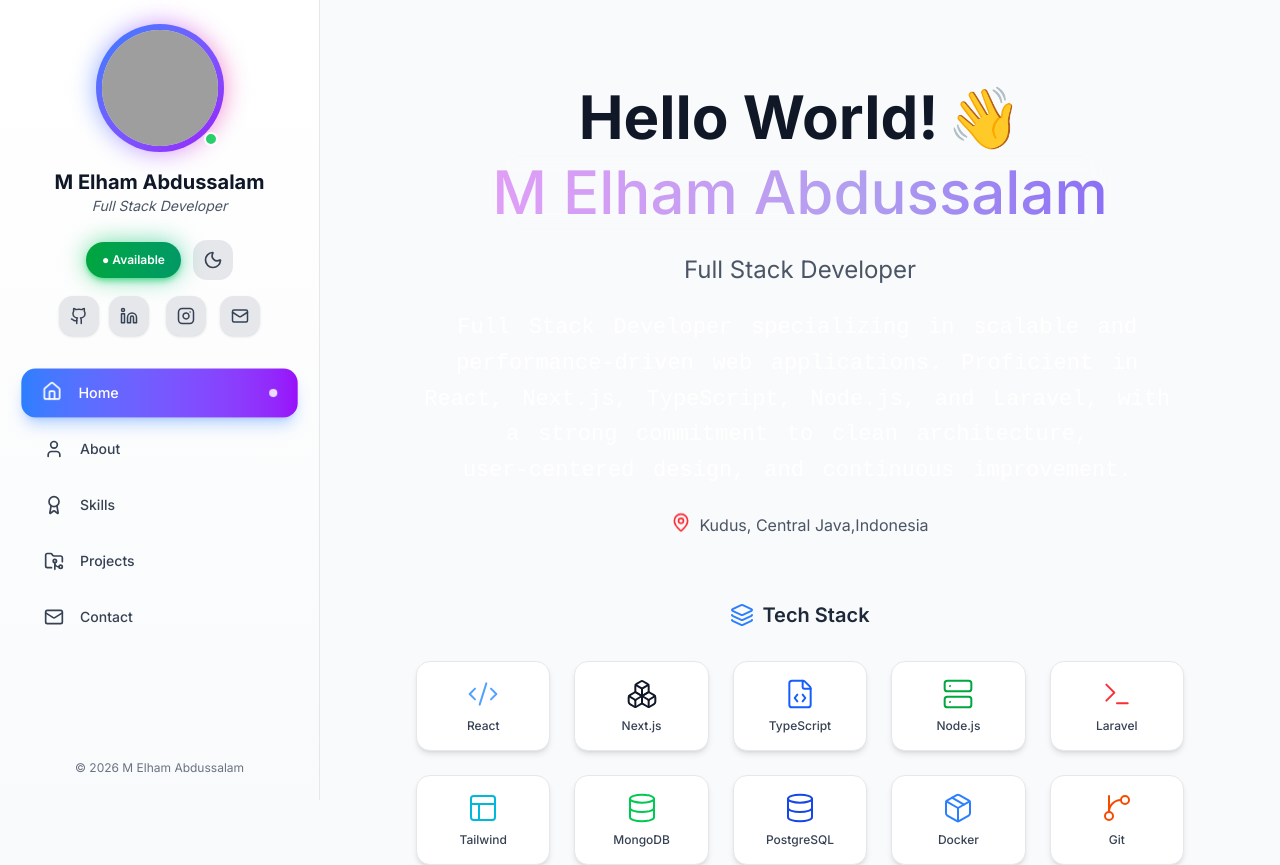
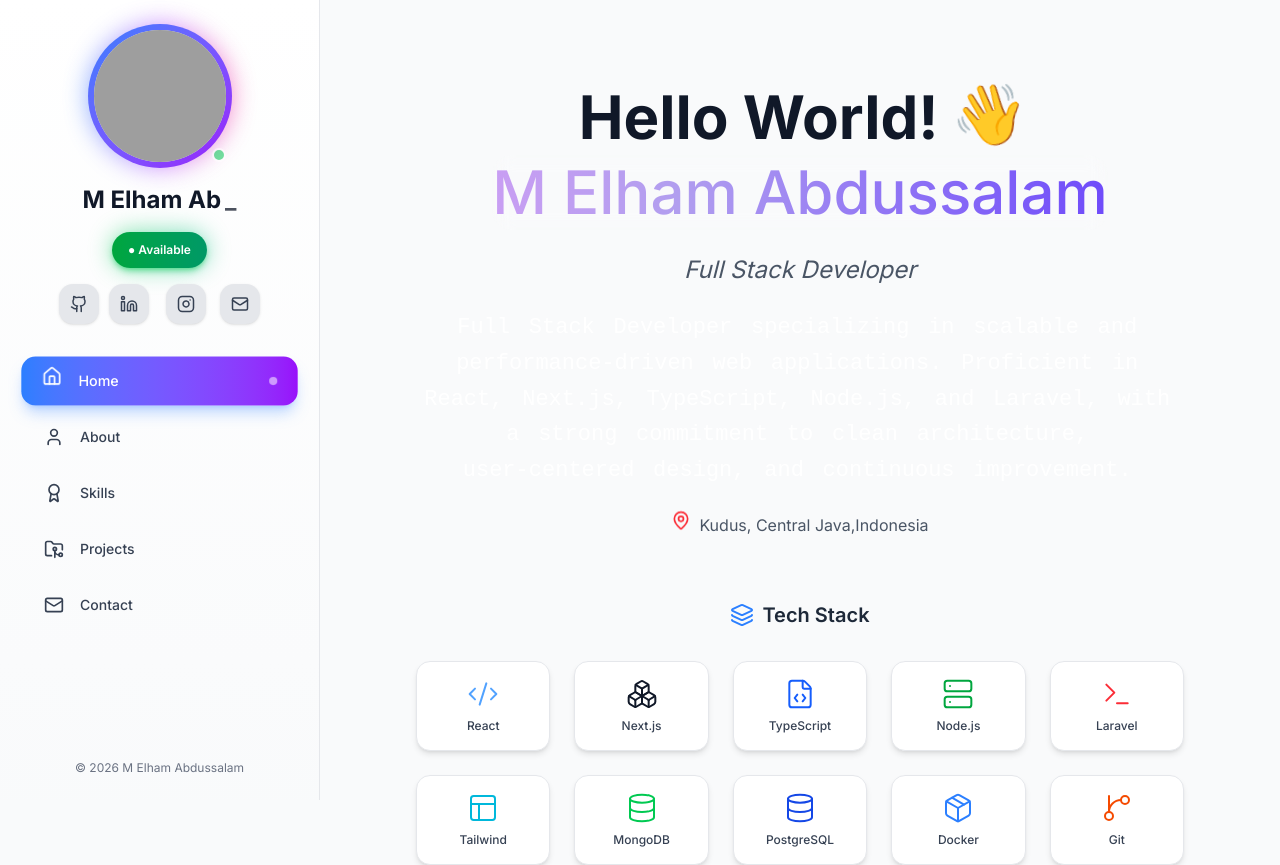
Before and after one commit to ElhamAbdussalam/portofolio_elhamabdussalam, a Next.js app: page / in a window 1280 px wide. Shown: the top 865 px of the page. Built offline with nearby package versions, Linux system fonts and the light colour scheme; grey boxes are pictures that could not be loaded.

Commit message:
app/page.tsx

```diff
--- a/src/app/page.tsx
+++ b/src/app/page.tsx
@@ -4,6 +4,10 @@
 import { useState, useEffect } from "react";
 import Sidebar from "@/components/Sidebar";
 import Home from "@/components/Home";
+import About from "@/components/About";
+import Skills from "@/components/Skills";
+import Projects from "@/components/Projects";
+import Contact from "@/components/Contact";
 
 export default function Portfolio() {
   const [activeSection, setActiveSection] = useState("home");
@@ -44,9 +48,25 @@
     <div className="flex min-h-screen bg-gray-50 dark:bg-gray-900">
       <Sidebar activeSection={activeSection} onNavigate={scrollToSection} />
 
-      <main className="flex-1 overflow-y-auto">
-        <section id="home">
+      <main className="flex-1">
+        <section id="home" className="min-h-screen">
           <Home />
+        </section>
+
+        <section id="about" className="min-h-screen">
+          <About />
+        </section>
+
+        <section id="skills" className="min-h-screen">
+          <Skills />
+        </section>
+
+        <section id="projects" className="min-h-screen">
+          <Projects />
+        </section>
+
+        <section id="contact" className="min-h-screen">
+          <Contact />
         </section>
       </main>
     </div>
--- a/src/components/Home.tsx
+++ b/src/components/Home.tsx
@@ -65,7 +65,7 @@
           </h1>
 
           {/* Subtitle */}
-          <p className="text-xl md:text-2xl text-gray-600 dark:text-gray-300">
+          <p className="text-xl italic md:text-2xl text-gray-600 dark:text-gray-300">
             Full Stack Developer
           </p>
           {/* Description / Scrambled Text */}
--- a/src/components/Sidebar.tsx
+++ b/src/components/Sidebar.tsx
@@ -15,7 +15,7 @@
 } from "lucide-react";
 import { useState } from "react";
 import Image from "next/image";
-import ThemeToggle from "./ThemeToggle";
+import TextType from "./ui/TextType";
 
 interface SidebarProps {
   activeSection: string;
@@ -38,25 +38,21 @@
       icon: Github,
       href: "https://github.com/ElhamAbdussalam",
       label: "GitHub",
-      external: true,
     },
     {
       icon: Linkedin,
       href: "https://www.linkedin.com/in/m-elham-abdussalam/",
       label: "LinkedIn",
-      external: true,
     },
     {
       icon: Instagram,
       href: "https://www.instagram.com/muh.elham_/",
       label: "Instagram",
-      external: true,
     },
     {
       icon: Mail,
       href: "https://mail.google.com/mail/?view=cm&fs=1&to=abdussalamelham@gmail.com",
       label: "Email",
-      external: true,
     },
   ];
 
@@ -100,7 +96,7 @@
         {/* Profile */}
         <div className="text-center">
           {/* Avatar */}
-          <div className="relative w-32 h-32 mx-auto mb-4 group animate-float">
+          <div className="relative w-36 h-36 mx-auto mb-4 group animate-float">
             {/* Glow Ring */}
             <div
               className="absolute inset-0 rounded-full
@@ -135,12 +131,19 @@
             />
           </div>
 
-          <h2 className="text-xl font-bold text-gray-900 dark:text-white">
+          {/* <h2 className="text-2xl font-bold text-gray-900 dark:text-white mb-6">
             M Elham Abdussalam
-          </h2>
-          <p className="text-sm italic text-gray-600 dark:text-gray-400 mb-6">
-            Full Stack Developer
-          </p>
+          </h2> */}
+          <div className="text-2xl font-bold text-gray-900 dark:text-white mb-4">
+            <TextType
+              text={["M Elham Abdussalam"]}
+              typingSpeed={150}
+              variableSpeed={0}
+              onSentenceComplete={() => {}}
+              showCursor
+              cursorCharacter="_"
+            />
+          </div>
 
           <div className="flex justify-center items-center gap-3 mb-4">
             <span className="relative inline-flex">
@@ -162,20 +165,6 @@
                 ● Available
               </span>
             </span>
-
-            <div
-              className="
-    group w-10 h-10 flex items-center justify-center rounded-xl
-    bg-gray-200 dark:bg-gray-700
-    transition-all duration-300 ease-out
-    hover:scale-110 hover:rotate-6
-    hover:bg-gradient-to-br hover:from-yellow-400 hover:to-orange-500
-    hover:shadow-lg hover:shadow-yellow-500/40
-    cursor-pointer
-  "
-            >
-              <ThemeToggle />
-            </div>
           </div>
 
           {/* Social */}
--- a/src/components/ThemeToggle.tsx
+++ /dev/null
@@ -1,47 +0,0 @@
-// src/components/ThemeToggle.tsx
-"use client";
-
-import { Moon, Sun } from "lucide-react";
-import { useTheme } from "@/contexts/ThemeContext";
-
-export default function ThemeToggle() {
-  const { theme, toggleTheme, mounted } = useTheme();
-
-  // Prevent hydration mismatch
-  if (!mounted) {
-    return (
-      <div className="p-2 rounded-lg bg-gray-200 dark:bg-gray-700 w-9 h-9" />
-    );
-  }
-
-  const handleToggle = () => {
-    const newTheme = theme === "dark" ? "light" : "dark";
-
-    // Apply class immediately BEFORE state update
-    if (newTheme === "dark") {
-      document.documentElement.classList.add("dark");
-    } else {
-      document.documentElement.classList.remove("dark");
-    }
-
-    // Save to localStorage
-    localStorage.setItem("theme", newTheme);
-
-    // Then update state
-    toggleTheme();
-  };
-
-  return (
-    <button
-      onClick={handleToggle}
-      className="p-2 rounded-lg bg-gray-200 dark:bg-gray-700 hover:bg-gray-300 dark:hover:bg-gray-600 transition-all duration-300"
-      aria-label="Toggle theme"
-    >
-      {theme === "dark" ? (
-        <Sun className="w-5 h-5 text-yellow-500" />
-      ) : (
-        <Moon className="w-5 h-5 text-gray-700" />
-      )}
-    </button>
-  );
-}
--- /dev/null
+++ b/src/components/ui/TextType.css
@@ -0,0 +1,14 @@
+.text-type {
+  display: inline-block;
+  white-space: pre-wrap;
+}
+
+.text-type__cursor {
+  margin-left: 0.25rem;
+  display: inline-block;
+  opacity: 1;
+}
+
+.text-type__cursor--hidden {
+  display: none;
+}
--- /dev/null
+++ b/src/components/ui/TextType.jsx
@@ -0,0 +1,174 @@
+'use client';
+
+import { useEffect, useRef, useState, createElement, useMemo, useCallback } from 'react';
+import { gsap } from 'gsap';
+import './TextType.css';
+
+const TextType = ({
+  text,
+  as: Component = 'div',
+  typingSpeed = 50,
+  initialDelay = 0,
+  pauseDuration = 2000,
+  deletingSpeed = 30,
+  loop = true,
+  className = '',
+  showCursor = true,
+  hideCursorWhileTyping = false,
+  cursorCharacter = '|',
+  cursorClassName = '',
+  cursorBlinkDuration = 0.5,
+  textColors = [],
+  variableSpeed,
+  onSentenceComplete,
+  startOnVisible = false,
+  reverseMode = false,
+  ...props
+}) => {
+  const [displayedText, setDisplayedText] = useState('');
+  const [currentCharIndex, setCurrentCharIndex] = useState(0);
+  const [isDeleting, setIsDeleting] = useState(false);
+  const [currentTextIndex, setCurrentTextIndex] = useState(0);
+  const [isVisible, setIsVisible] = useState(!startOnVisible);
+  const cursorRef = useRef(null);
+  const containerRef = useRef(null);
+
+  const textArray = useMemo(() => (Array.isArray(text) ? text : [text]), [text]);
+
+  const getRandomSpeed = useCallback(() => {
+    if (!variableSpeed) return typingSpeed;
+    const { min, max } = variableSpeed;
+    return Math.random() * (max - min) + min;
+  }, [variableSpeed, typingSpeed]);
+
+  const getCurrentTextColor = () => {
+    if (textColors.length === 0) return;
+    return textColors[currentTextIndex % textColors.length];
+  };
+
+  useEffect(() => {
+    if (!startOnVisible || !containerRef.current) return;
+
+    const observer = new IntersectionObserver(
+      entries => {
+        entries.forEach(entry => {
+          if (entry.isIntersecting) {
+            setIsVisible(true);
+          }
+        });
+      },
+      { threshold: 0.1 }
+    );
+
+    observer.observe(containerRef.current);
+    return () => observer.disconnect();
+  }, [startOnVisible]);
+
+  useEffect(() => {
+    if (showCursor && cursorRef.current) {
+      gsap.set(cursorRef.current, { opacity: 1 });
+      gsap.to(cursorRef.current, {
+        opacity: 0,
+        duration: cursorBlinkDuration,
+        repeat: -1,
+        yoyo: true,
+        ease: 'power2.inOut'
+      });
+    }
+  }, [showCursor, cursorBlinkDuration]);
+
+  useEffect(() => {
+    if (!isVisible) return;
+
+    let timeout;
+    const currentText = textArray[currentTextIndex];
+    const processedText = reverseMode ? currentText.split('').reverse().join('') : currentText;
+
+    const executeTypingAnimation = () => {
+      if (isDeleting) {
+        if (displayedText === '') {
+          setIsDeleting(false);
+          if (currentTextIndex === textArray.length - 1 && !loop) {
+            return;
+          }
+
+          if (onSentenceComplete) {
+            onSentenceComplete(textArray[currentTextIndex], currentTextIndex);
+          }
+
+          setCurrentTextIndex(prev => (prev + 1) % textArray.length);
+          setCurrentCharIndex(0);
+          timeout = setTimeout(() => {}, pauseDuration);
+        } else {
+          timeout = setTimeout(() => {
+            setDisplayedText(prev => prev.slice(0, -1));
+          }, deletingSpeed);
+        }
+      } else {
+        if (currentCharIndex < processedText.length) {
+          timeout = setTimeout(
+            () => {
+              setDisplayedText(prev => prev + processedText[currentCharIndex]);
+              setCurrentCharIndex(prev => prev + 1);
+            },
+            variableSpeed ? getRandomSpeed() : typingSpeed
+          );
+        } else if (textArray.length >= 1) {
+          if (!loop && currentTextIndex === textArray.length - 1) return;
+          timeout = setTimeout(() => {
+            setIsDeleting(true);
+          }, pauseDuration);
+        }
+      }
+    };
+
+    if (currentCharIndex === 0 && !isDeleting && displayedText === '') {
+      timeout = setTimeout(executeTypingAnimation, initialDelay);
+    } else {
+      executeTypingAnimation();
+    }
+
+    return () => clearTimeout(timeout);
+    // eslint-disable-next-line react-hooks/exhaustive-deps
+  }, [
+    currentCharIndex,
+    displayedText,
+    isDeleting,
+    typingSpeed,
+    deletingSpeed,
+    pauseDuration,
+    textArray,
+    currentTextIndex,
+    loop,
+    initialDelay,
+    isVisible,
+    reverseMode,
+    variableSpeed,
+    onSentenceComplete
+  ]);
+
+  const shouldHideCursor =
+    hideCursorWhileTyping && (currentCharIndex < textArray[currentTextIndex].length || isDeleting);
+
+  return createElement(
+    Component,
+    {
+      ref: containerRef,
+      className: `text-type ${className}`,
+      ...props
+    },
+    <span className="text-type__content" style={{ color: getCurrentTextColor() || 'inherit' }}>
+      {displayedText}
+    </span>,
+    showCursor && (
+      <span
+        ref={cursorRef}
+        className={`text-type__cursor ${cursorClassName} ${shouldHideCursor ? 'text-type__cursor--hidden' : ''}`}
+      >
+        {cursorCharacter}
+      </span>
+    )
+  );
+};
+
+export default TextType;
```
